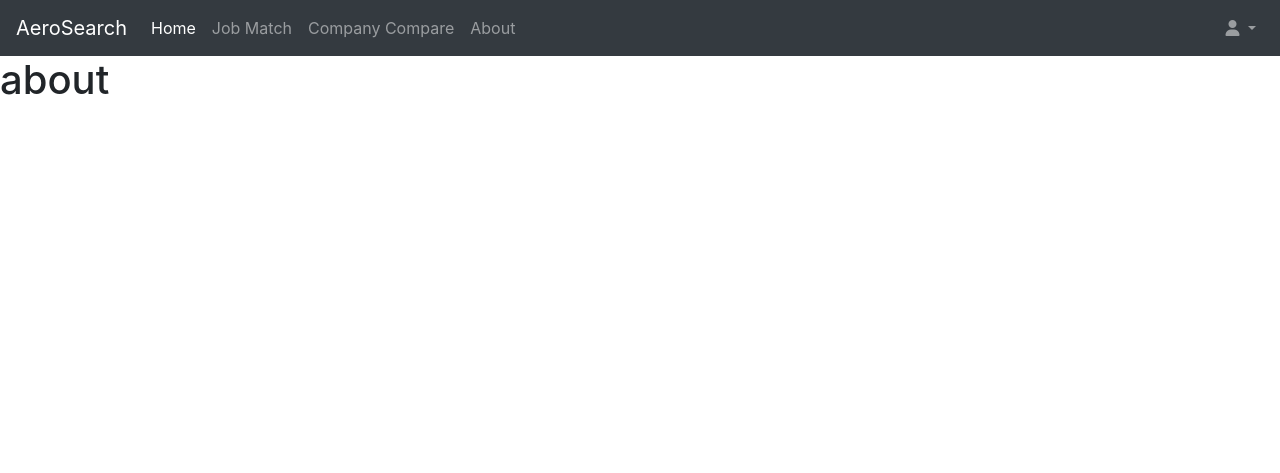
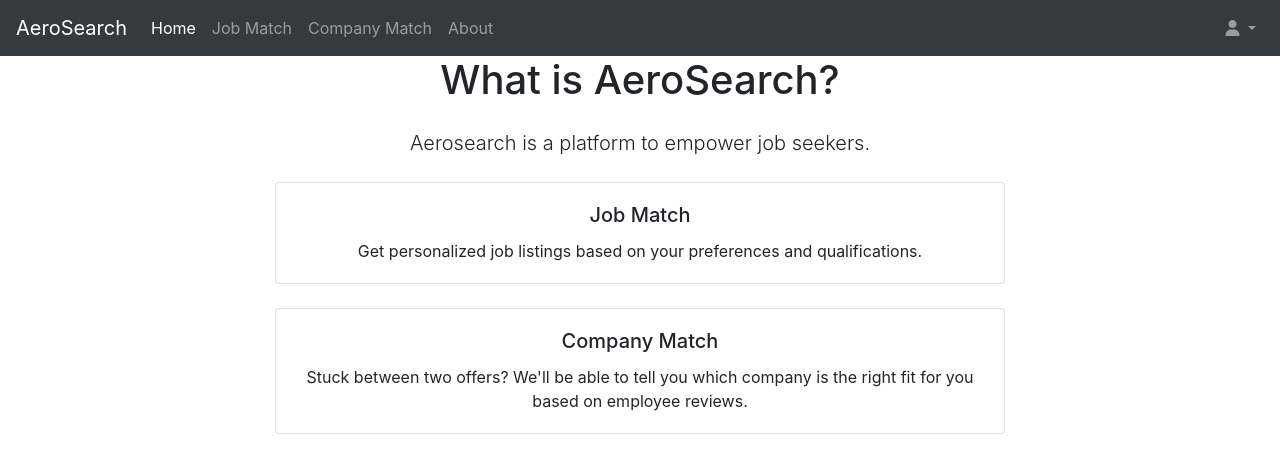
Before and after one commit to SE300-Job-Search-Group/SE300-Job-Search-Project, a Flask app: page /about in a window 1280 px wide. Shown: the top 473 px of the page. Run offline with Flask 3, Linux system fonts and the light colour scheme; parts of the project's set-up code (start-up, migrations or seed data) failed here and were passed over; some libraries are stand-ins or nearby versions.

Commit message:
Job match and job compare pages frontend

```diff
--- a/src/jobSearchObj/__init__.py
+++ b/src/jobSearchObj/__init__.py
@@ -6,7 +6,7 @@ from .company import Company
 from .user import User
 from .jobHandler import JobHandler
 from .userHandler import UserHandler
-from.jobMatch import JobMatch
+from .jobMatch import JobMatch
 from .companyMatch import CompanyMatch
 from .words import GenericWord, Tag, Keyword, Skill
 from .location import Location
--- a/src/templates/about.html
+++ b/src/templates/about.html
@@ -1,5 +1,32 @@
-{% extends "base.html" %} <!--represents the about page-->
-{% block title %} About{% endblock %}
+{% extends "base.html" %} <!-- Represents the about page -->
+{% block title %} About {% endblock %}
 {% block content %}
-<h1>about</h1>
+<div class="container">
+    <div class="row">
+        <div class="col-md-8 offset-md-2 text-center">
+            <h1>What is AeroSearch?</h1>
+            <div class="mt-4">
+                <p class="lead">
+                    Aerosearch is a platform to empower job seekers.<br>
+                </p>
+            </div>
+
+            <!-- Job Match Card -->
+            <div class="card mt-4">
+                <div class="card-body">
+                    <h5 class="card-title">Job Match</h5>
+                    <p class="card-text">Get personalized job listings based on your preferences and qualifications.</p>
+                </div>
+            </div>
+
+            <!-- Company Compare Card -->
+            <div class="card mt-4">
+                <div class="card-body">
+                    <h5 class="card-title">Company Match</h5>
+                    <p class="card-text">Stuck between two offers? We'll be able to tell you which company is the right fit for you based on employee reviews.</p>
+                </div>
+            </div>
+        </div>
+    </div>
+</div>
 {% endblock %}
--- a/src/templates/base.html
+++ b/src/templates/base.html
@@ -25,7 +25,7 @@
               <a class="nav-link" href="{{ url_for('views.job_match') }}">Job Match</a>
             </li>
             <li class="nav-item">
-              <a class="nav-link" href="{{ url_for('views.company_compare') }}">Company Compare</a>
+              <a class="nav-link" href="{{ url_for('views.company_match') }}">Company Match</a>
             </li>
             <li class="nav-item">
               <a class="nav-link" href="{{ url_for('views.about') }}">About</a>
--- /dev/null
+++ b/src/templates/company_match_results.html
@@ -0,0 +1,5 @@
+{% extends "base.html" %}
+{% block title %} Company Match Results {% endblock %}
+{% block content %}
+
+{% endblock %}
--- a/src/views.py
+++ b/src/views.py
@@ -18,11 +18,11 @@ def home():
         salary_min = int(request.form.get('salary_min'))
         salary_max = int(request.form.get('salary_max'))
 
-        # Check if both city and state are provided before converting radius to int
+        # Check if both city and state are provided before using the radius
         if city and state:
-            radius = int(radius)  # Convert radius to int only if city and state are provided
+            radius = int(radius)
         else:
-            radius = None  # If city and state are not provided, set radius as None
+            radius = None
 
         job_handler.searchDB(tags, company, city, state, radius, salary_min, salary_max)
         print(tags, type(tags))
@@ -150,14 +150,14 @@ def job_match():
         culture = int(request.form['culture'])
 
         # Pass user rankings to the job matching algorithm
-        jobMatch.match_jobs(work_life_balance, compensation, job_security, management, culture)
+        #jobMatch.match_jobs(work_life_balance, compensation, job_security, management, culture)
 
         # Redirect to job_match_results with matched jobs
         return redirect(url_for('views.job_match_results'))
 
     return render_template('job_match.html')
 
-views.route('/job_match_results', methods=['GET'])
+@views.route('/job_match_results', methods=['GET'])
 def job_match_results():
     # Logic to fetch matched jobs based on the job matching algorithm
     # For example:
@@ -165,23 +165,28 @@ def job_match_results():
 
     return render_template('job_match_results.html', matched_jobs=matched_jobs)
 
+@views.route('/company_match', methods=['GET', 'POST'])
+def company_match():
+    if request.method == 'POST':
+        company1 = request.form.get('company1')
+        company2 = request.form.get('company2')
 
-@views.route('/company_compare', methods=['GET'])
-def company_compare():
-    # Replace 'get_matched_jobs()' with your function to get matching jobs
-    matched_jobs = get_matched_jobs()  # Replace this line with your actual job retrieval logic
-    return render_template('company_compare.html', jobs=matched_jobs)
+        # Perform your comparison logic here with company1 and company2
+        # Redirect to job_compare_results with the comparison results
+        #return redirect(url_for('views.company_match_results'))
 
-@views.route('/company_compare_results', methods=['POST'])
-def comapany_compare_results():
+    return render_template('company_match.html')
+
+@views.route('/company_match_results', methods=['POST'])
+def company_match_results():
     selected_job_id = request.form.get('selected_job')
     # Get details of the selected job from the ID and perform comparison logic
 
     # Replace the following line with your job comparison logic
-    selected_job = get_job_details(selected_job_id)  # Replace with actual job retrieval logic
+    #job retrieval logic
 
     # Render the job comparison results page
-    return render_template('job_compare_results.html', selected_job=selected_job)
+    return render_template('company_match_results.html')
 
 @views.route("/about")
 def about():
```
Also changed, not shown: src/templates/company_match.html (added, +18 -0 lines), src/templates/job_compare.html (deleted, +0 -38 lines), src/templates/job_compare_results.html (deleted, +0 -29 lines), database/test.db.
